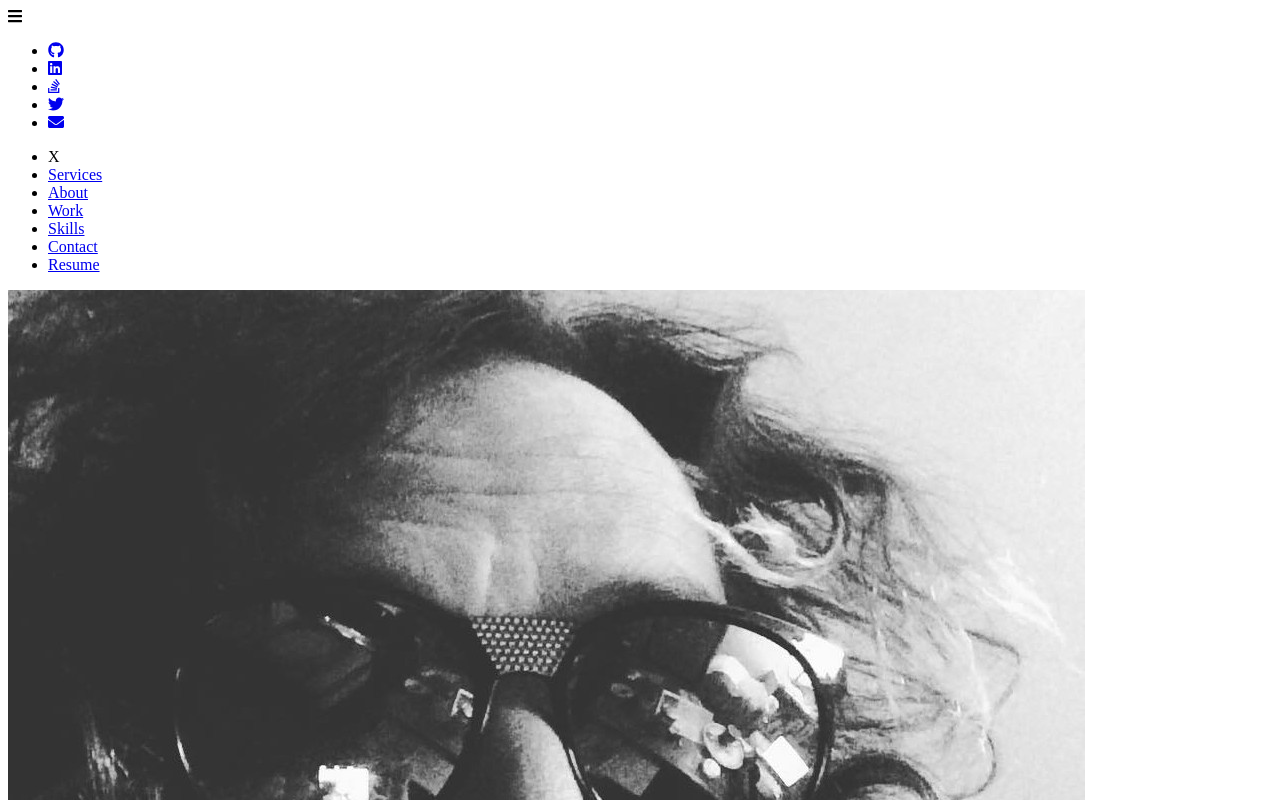
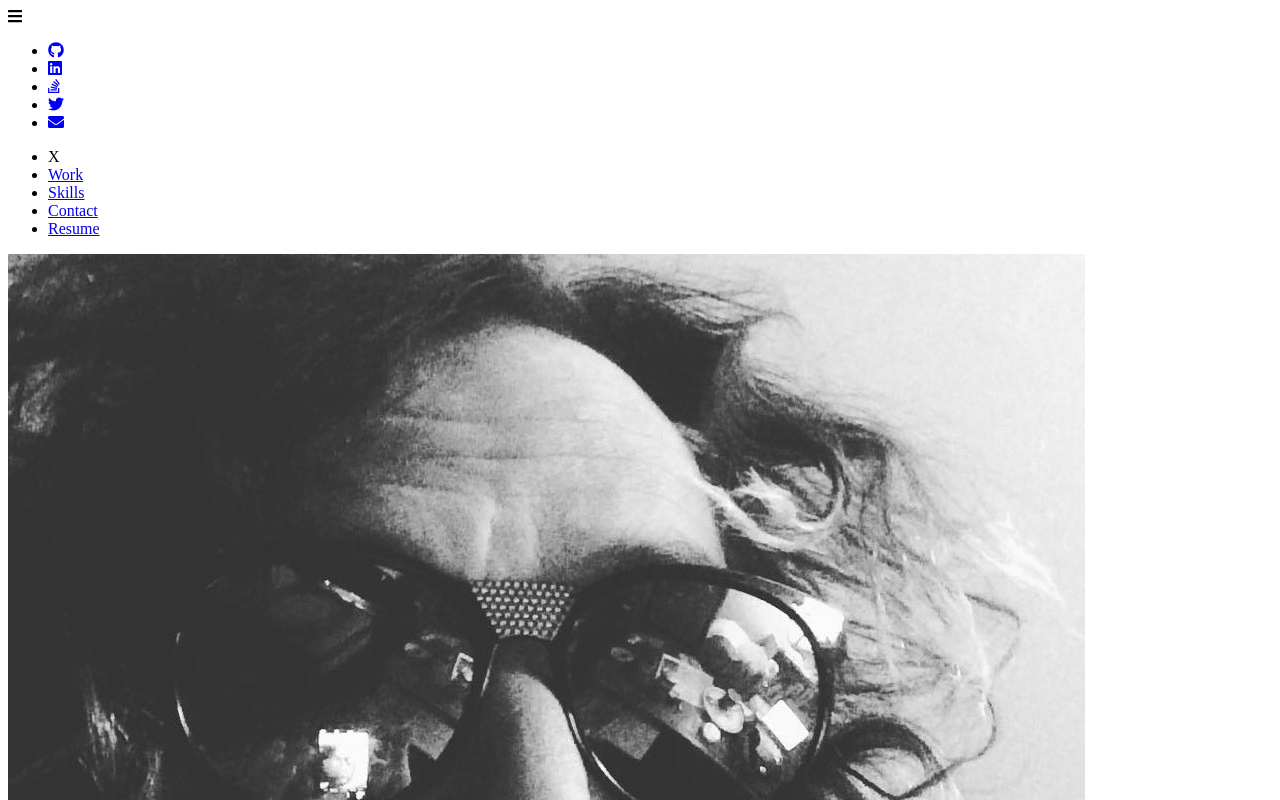
Before and after one commit to starsinmypockets/next-portfolio, a Next.js app: page / in a window 1280 px wide. Shown: the top 800 px of the page. Built offline with nearby package versions, Linux system fonts and the light colour scheme; a small style sheet from the web is missing.

Commit message:
Update menu items

```diff
--- a/components/menu.js
+++ b/components/menu.js
@@ -78,16 +78,6 @@ export default function Menu(props) {
           </span>
         </li>
         <li>
-          <a href="#services" className="flex-1 mr-3 md:mr-6">
-            Services
-          </a>
-        </li>
-        <li>
-          <a href="#about" className="flex-1 mr-3 md:mr-6">
-            About
-          </a>
-        </li>
-        <li>
           <a href="#work" className="flex-1 mr-3 md:mr-6">
             Work
           </a>
```
